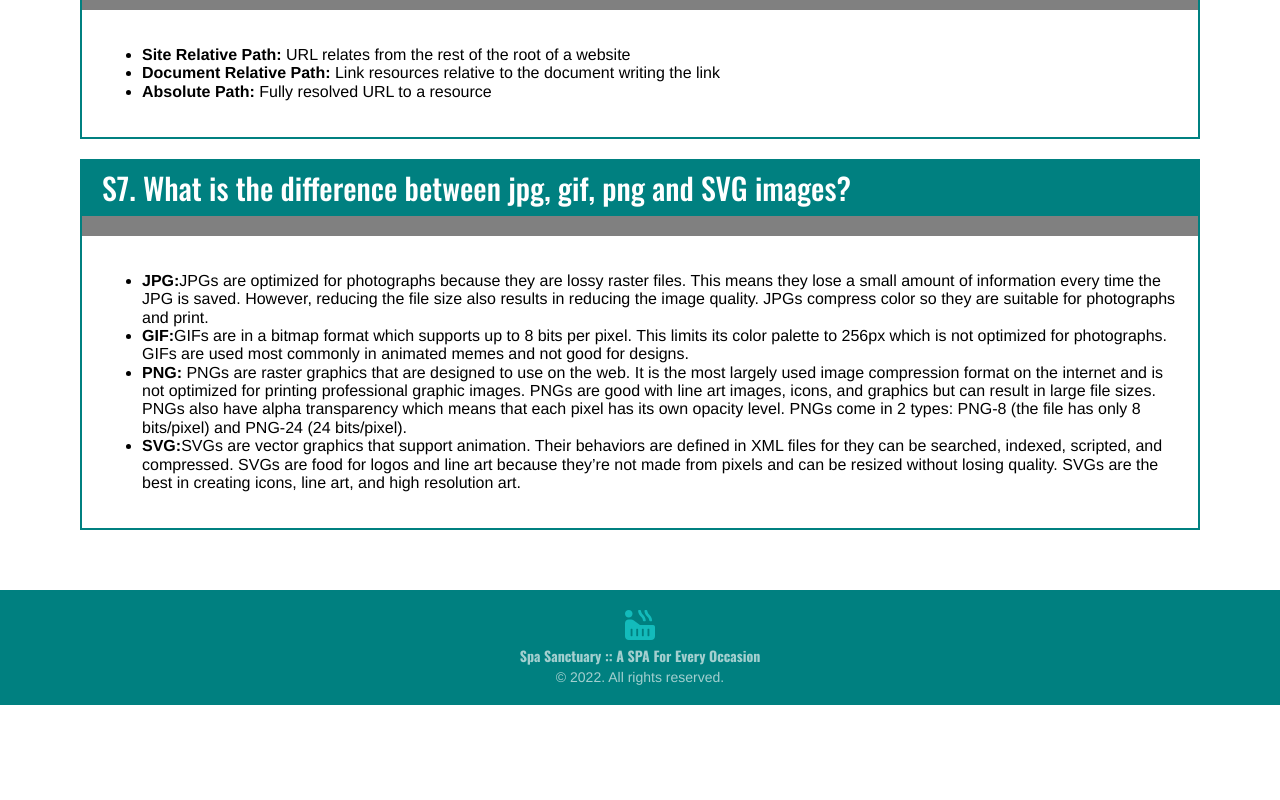
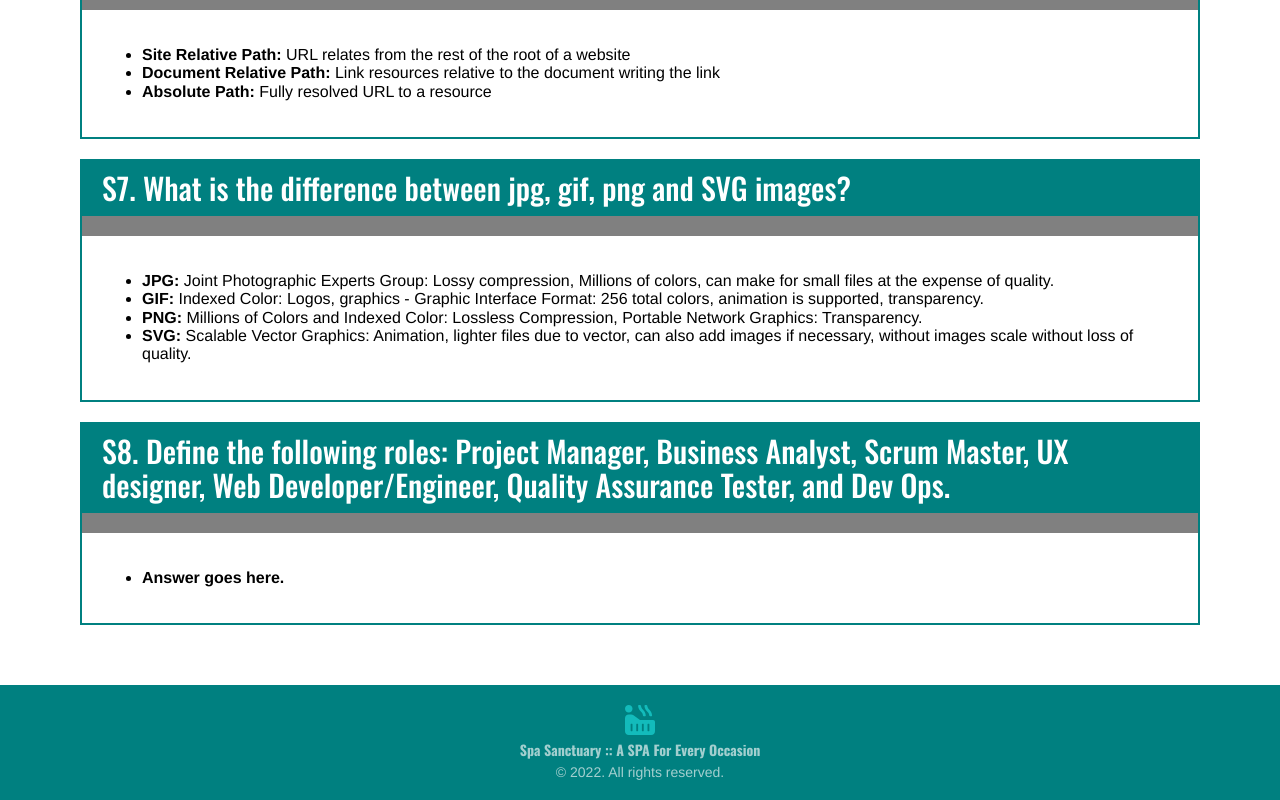
Before and after one commit to claireyz/Web-1-Zhao-Claire-Final, a React (Create React App) app: page /homework in a window 1280 px wide. Shown: the part 1802-2602 px from the top of the page. Before the commit the page ends 2507 px from the top, so only its background shows below. Built offline with nearby package versions, Linux system fonts and the light colour scheme.

Commit message:
Updated Homework answers

```diff
--- a/src/React/Homework/Essays/Essays.jsx
+++ b/src/React/Homework/Essays/Essays.jsx
@@ -48,10 +48,16 @@ const Essays = () => {
 
             <Essay q='S7.  What is the difference between jpg, gif, png and SVG images?' >
                 <ul>
-                    <li><b>JPG:</b>JPGs are optimized for photographs because they are lossy raster files. This means they lose a small amount of information every time the JPG is saved. However, reducing the file size also results in reducing the image quality.  JPGs compress color so they are suitable for photographs and print.  </li>
-                    <li><b>GIF:</b>GIFs are in a bitmap format which supports up to 8 bits per pixel. This limits its color palette to 256px which is not optimized for photographs. GIFs are used most commonly in animated memes and not good for designs.  </li>
-                    <li><b>PNG:</b> PNGs are raster graphics that are designed to use on the web. It is the most largely used image compression format on the internet and is not optimized for printing professional graphic images. PNGs are good with line art images, icons, and graphics but can result in large file sizes. PNGs also have alpha transparency which means that each pixel has its own opacity level. PNGs come in 2 types: PNG-8 (the file has only 8 bits/pixel) and PNG-24 (24 bits/pixel). </li>
-                    <li><b>SVG:</b>SVGs are vector graphics that support animation. Their behaviors are defined in XML files for they can be searched, indexed, scripted, and compressed. SVGs are food for logos and line art because they’re not made from pixels and can be resized without losing quality. SVGs are the best in creating icons, line art, and high resolution art. </li>
+                    <li><b>JPG:</b> Joint Photographic Experts Group: Lossy compression, Millions of colors, can make for small files at the expense of quality.  </li>
+                    <li><b>GIF:</b> Indexed Color: Logos, graphics - Graphic Interface Format: 256 total colors, animation is supported, transparency.  </li>
+                    <li><b>PNG:</b> Millions of Colors and Indexed Color: Lossless Compression, Portable Network Graphics: Transparency. </li>
+                    <li><b>SVG:</b> Scalable Vector Graphics: Animation, lighter files due to vector, can also add images if necessary, without images scale without loss of quality. </li>
+                </ul>
+            </Essay>
+
+            <Essay q='S8.  Define the following roles: Project Manager, Business Analyst, Scrum Master, UX designer, Web Developer/Engineer, Quality Assurance Tester, and Dev Ops.' >
+                <ul>
+                    <li><b>Answer goes here.</b></li>
                 </ul>
             </Essay>
 
```
